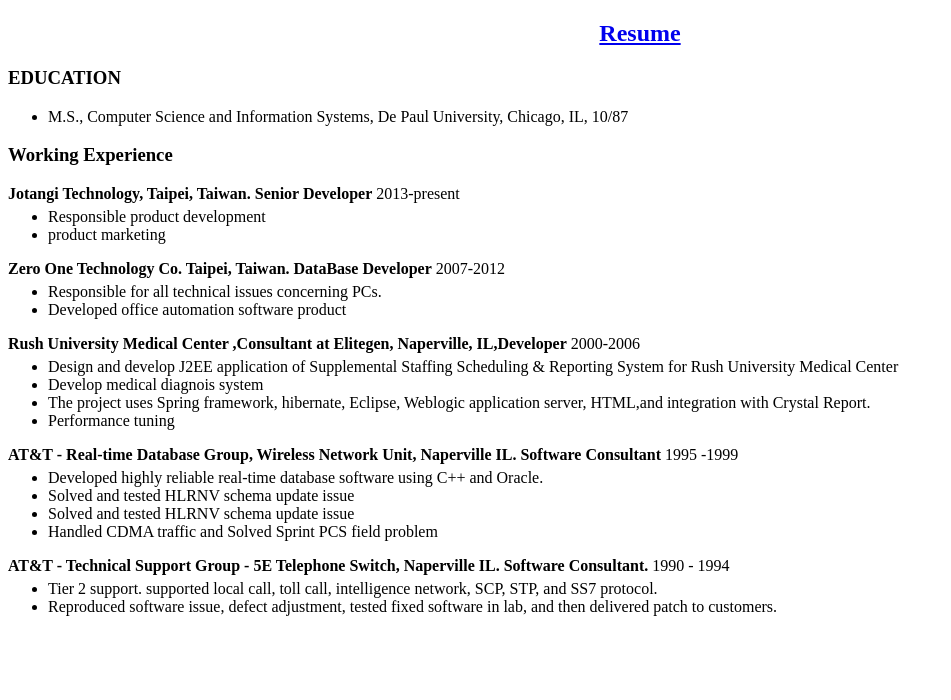
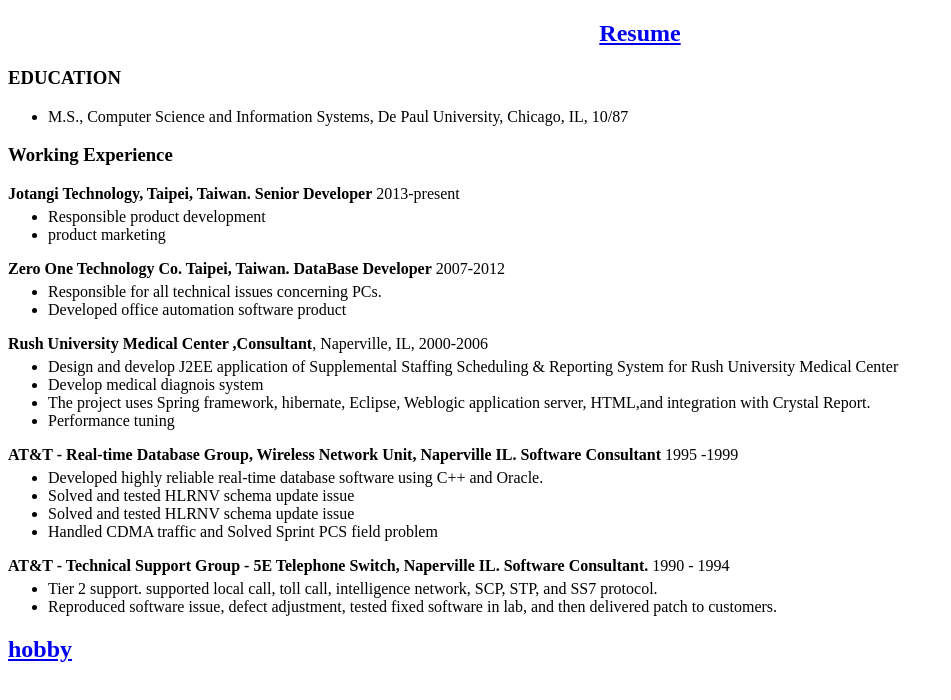
Before and after one commit to johnwan123/johnwan, a plain HTML site: page index.html in a window 1280 px wide. Shown: the whole page, without its empty margins (0-951 px from the left). Drawn offline with Linux system fonts and the light colour scheme.

Commit message:
Update index.html

```diff
--- a/index.html
+++ b/index.html
@@ -27,7 +27,7 @@
           <li>Developed office automation software product</li>
       </ul>
      </div>
-     <div><b>Rush University Medical Center ,Consultant at Elitegen, Naperville, IL,Developer</b>          2000-2006
+	 <div><b>Rush University Medical Center ,Consultant</b>, Naperville, IL, 2000-2006
         <ul style="margin-top: 5px">
              <li>Design and develop J2EE application of Supplemental Staffing Scheduling & Reporting System for Rush University Medical Center</li>
              <li>Develop medical diagnois system</li>
@@ -53,5 +53,9 @@
          </ul>
      </div>
  </section>
+ <section>
+	 <h2><a href="cc1.html">hobby</a></h2>
+ </section>
+
 </body>
 </html>
```
